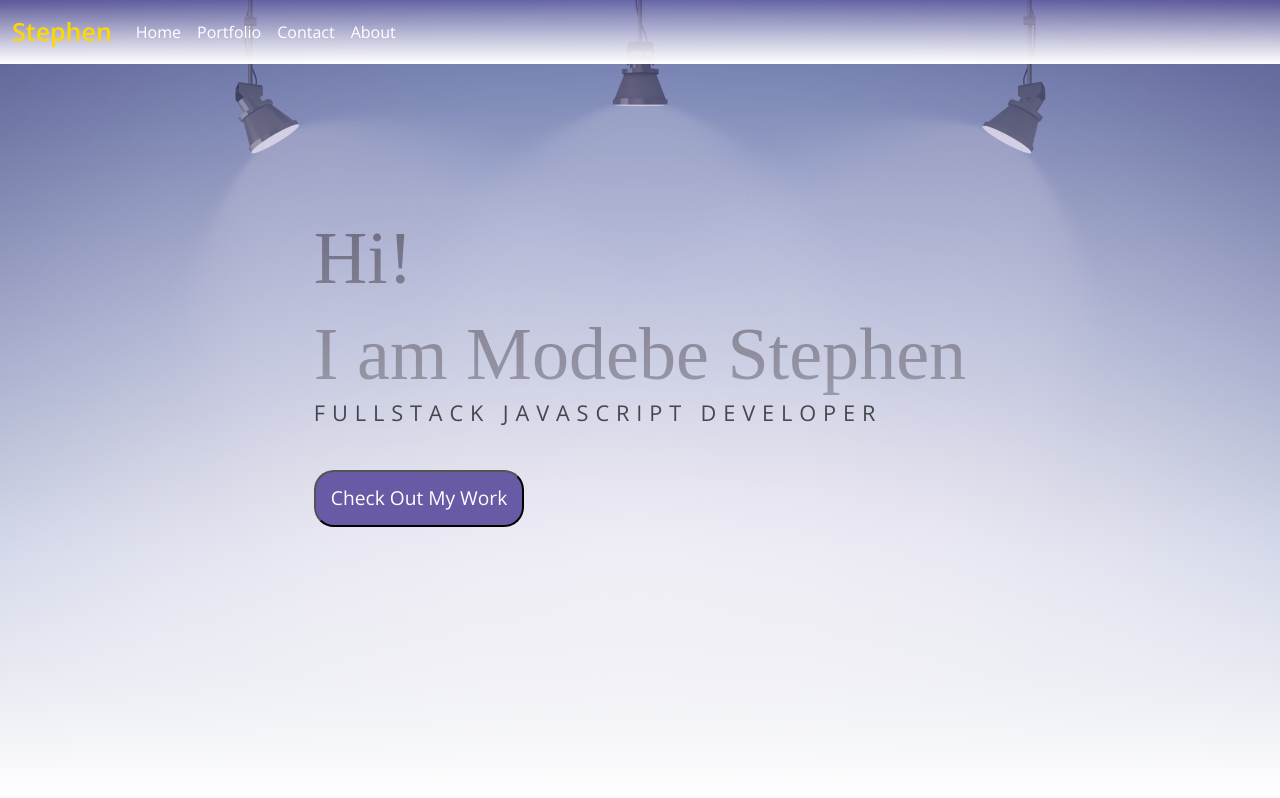
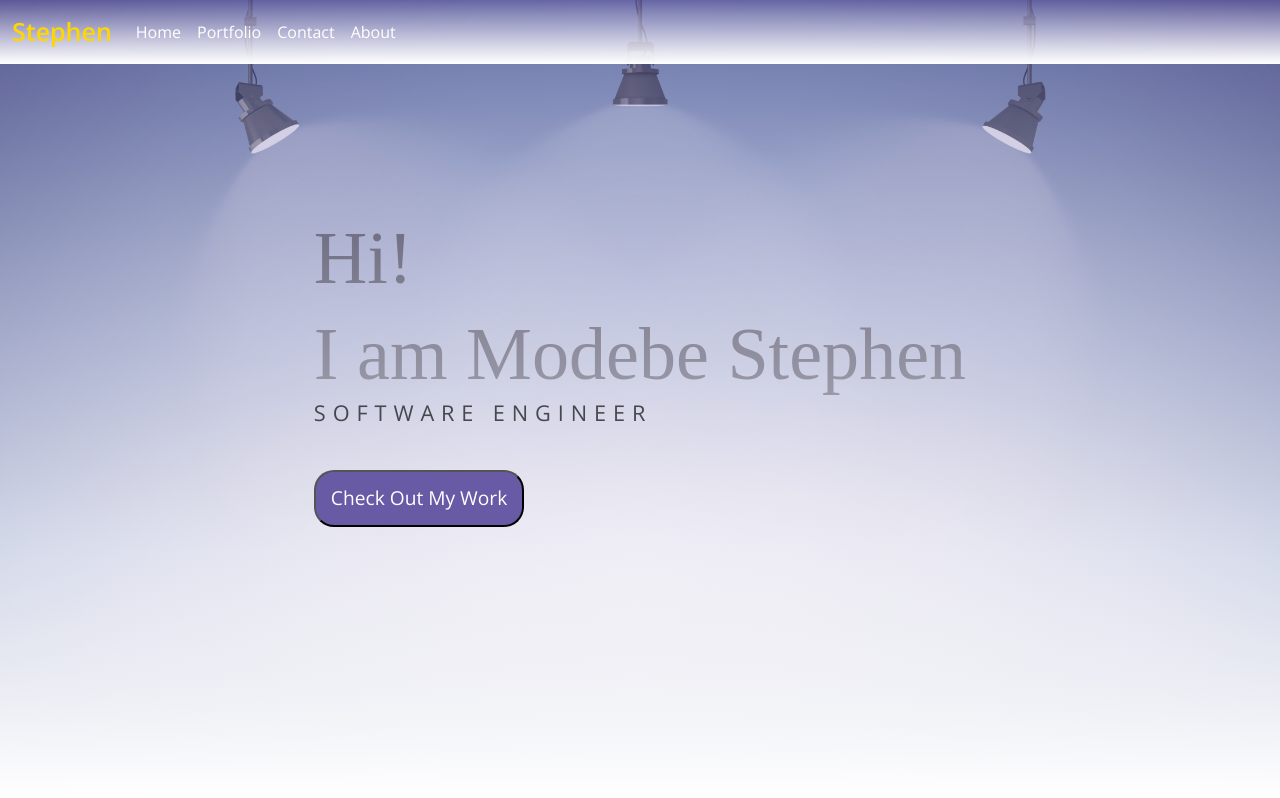
Before and after one commit to M-Steve1/portfolio, an Angular app: page / in a window 1280 px wide. Shown: the top 798 px of the page. Built offline with nearby package versions, Linux system fonts and the light colour scheme; a web font is replaced by a local one.

Commit message:
Update body component

```diff
--- a/src/app/components/body/body.component.html
+++ b/src/app/components/body/body.component.html
@@ -6,7 +6,7 @@
         I am Modebe Stephen
     </h1>
     <span>
-        FULLSTACK JAVASCRIPT DEVELOPER
+        SOFTWARE ENGINEER
     </span>
     <button><a href="#portfolio"> Check Out My Work</a></button>
 </div>
```
